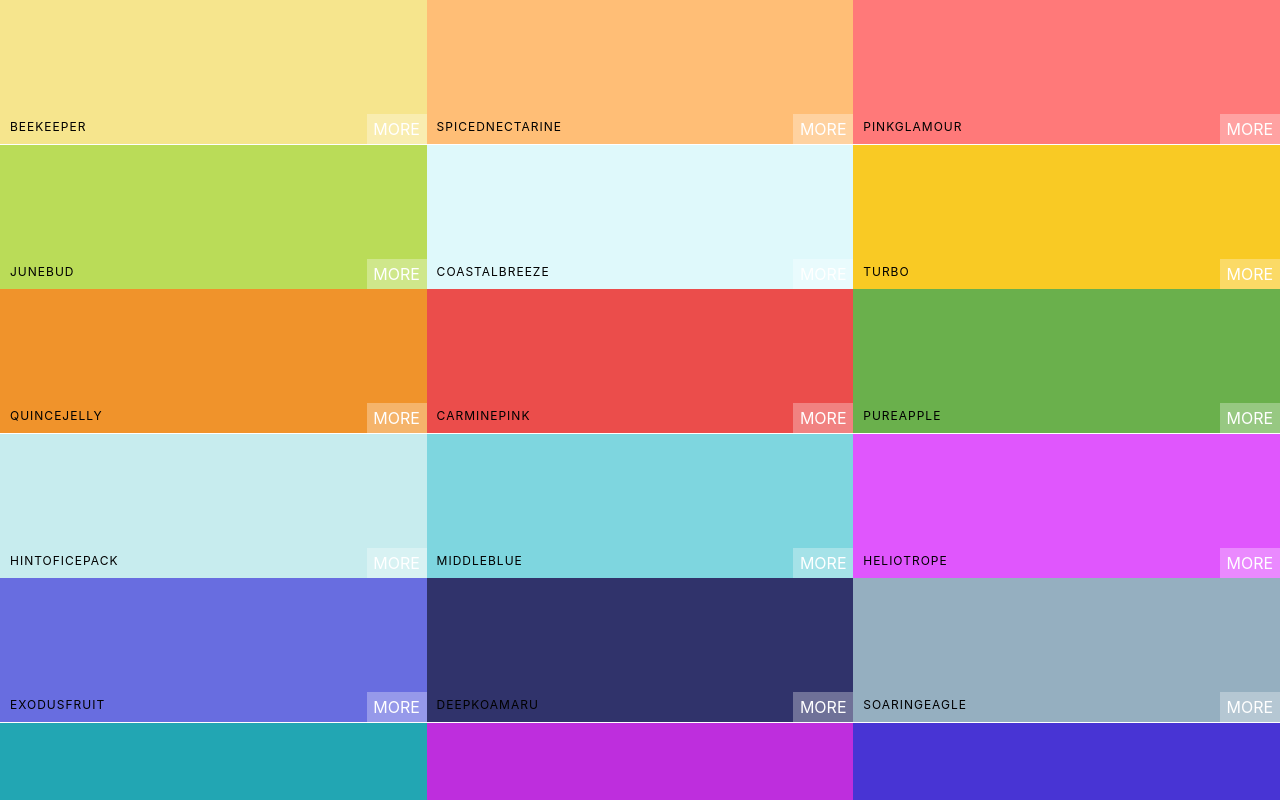
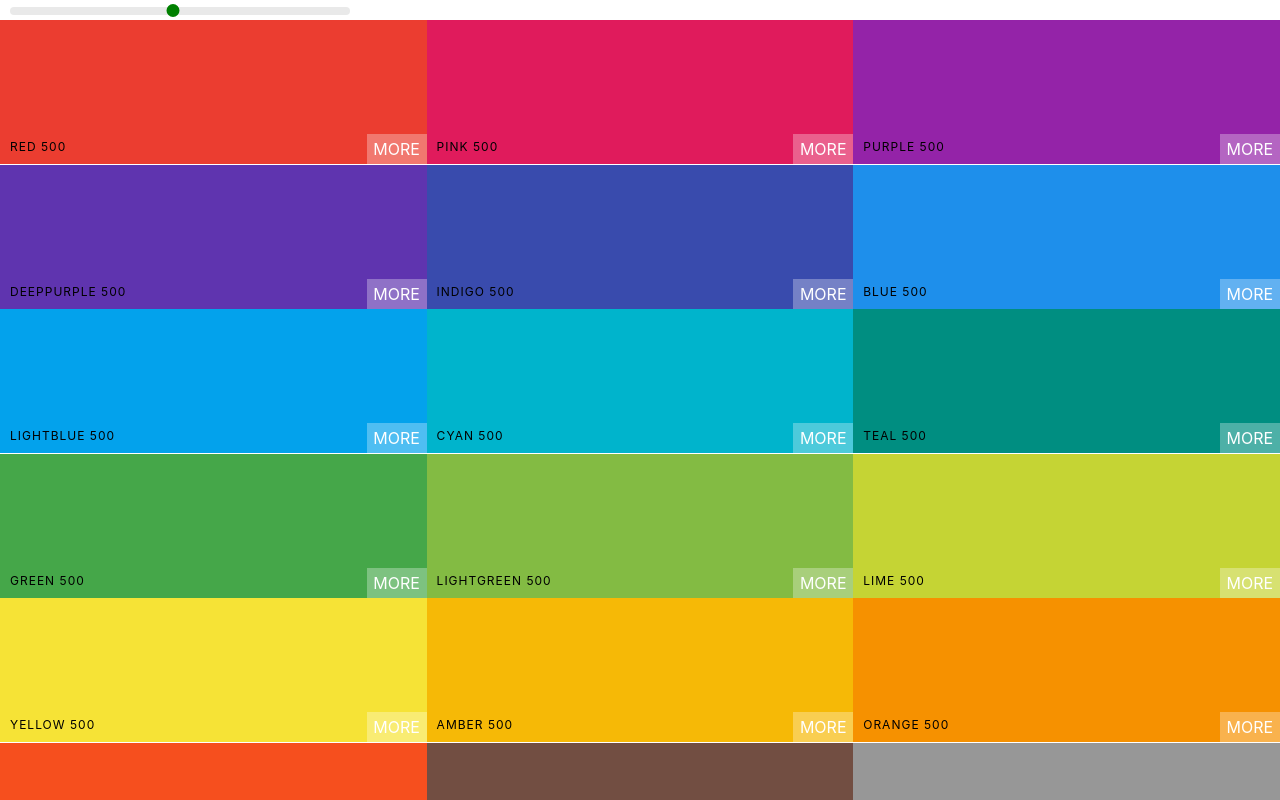
Before and after one commit to Sebsterio/color-app, a React (Create React App) app: page / in a window 1280 px wide. Shown: the top 800 px of the page. Built offline with nearby package versions, Linux system fonts and the light colour scheme.

Commit message:
style color slider

```diff
--- a/package.json
+++ b/package.json
@@ -7,6 +7,7 @@
     "@testing-library/react": "^9.4.0",
     "@testing-library/user-event": "^7.2.1",
     "chroma-js": "^2.1.0",
+    "rc-slider": "^9.2.1",
     "react": "^16.12.0",
     "react-copy-to-clipboard": "^5.0.2",
     "react-dom": "^16.12.0",
--- a/src/App.js
+++ b/src/App.js
@@ -4,10 +4,9 @@
 import { generatePalette } from "./colorHelpers";
 
 function App() {
-	console.log(generatePalette(seedColors[0]));
 	return (
 		<div className="App">
-			<Palette {...seedColors[4]} />
+			<Palette palette={generatePalette(seedColors[0])} />
 		</div>
 	);
 }
--- a/src/Palette.css
+++ b/src/Palette.css
@@ -5,3 +5,29 @@
 .Pallete-colors {
 	height: 90%;
 }
+
+.slider {
+	width: 340px;
+	margin: 0 10px;
+	display: inline-block;
+}
+
+.rc-slider-track {
+	background-color: transparent;
+}
+.rc-slider-rail {
+	height: 8px;
+}
+.rc-slider-handle,
+.rc-slider-handle:active,
+.rc-slider-handle:focus,
+.rc-slider-handle:hover {
+	background-color: green;
+	outline: none;
+	border: 2px solid green;
+	box-shadow: none;
+	width: 13px;
+	height: 13px;
+	margin-left: -7px;
+	margin-top: -3px;
+}
--- a/src/Palette.jsx
+++ b/src/Palette.jsx
@@ -1,15 +1,38 @@
 import React, { Component } from "react";
 import ColorBox from "./ColorBox";
+import Slider from "rc-slider";
+import "rc-slider/assets/index.css";
 import "./Palette.css";
 
 class Palette extends Component {
+	constructor(props) {
+		super(props);
+		this.state = { level: 500 };
+		this.changeLevel = this.changeLevel.bind(this);
+	}
+
+	changeLevel(level) {
+		this.setState({ level });
+	}
+
 	render() {
-		const colorBoxes = this.props.colors.map(color => (
-			<ColorBox background={color.color} name={color.name} />
+		const { colors } = this.props.palette;
+		const { level } = this.state;
+		const colorBoxes = colors[level].map(color => (
+			<ColorBox background={color.hex} name={color.name} />
 		));
 		return (
 			<div className="Palette">
 				{/* Nav here */}
+				<div className="slider">
+					<Slider
+						defaultValue={this.state.level}
+						min={100}
+						max={900}
+						step={100}
+						onAfterChange={this.changeLevel}
+					/>
+				</div>
 				<div className="Pallete-colors">{colorBoxes}</div>
 				{/* footer here */}
 			</div>
--- a/src/colorHelpers.js
+++ b/src/colorHelpers.js
@@ -1,9 +1,6 @@
 import chroma from "chroma-js";
 
-const levels = Array.from({ length: 10 }, (x, i) => {
-	if (i === 0) return 50;
-	else return i * 100;
-});
+const levels = Array.from({ length: 10 }, (x, i) => i * 100);
 
 function generatePalette(starterPalette) {
 	//// ---- Tutorial solution: ----
@@ -14,7 +11,6 @@
 	// 	colors: {}
 	// };
 	let newPalette = { ...starterPalette, colors: {} };
-	// newPalette.colors = {};
 
 	for (let level of levels) {
 		newPalette.colors[level] = [];
```
Also changed, not shown: 1 other file (tests, documents, lock files or other folders).
